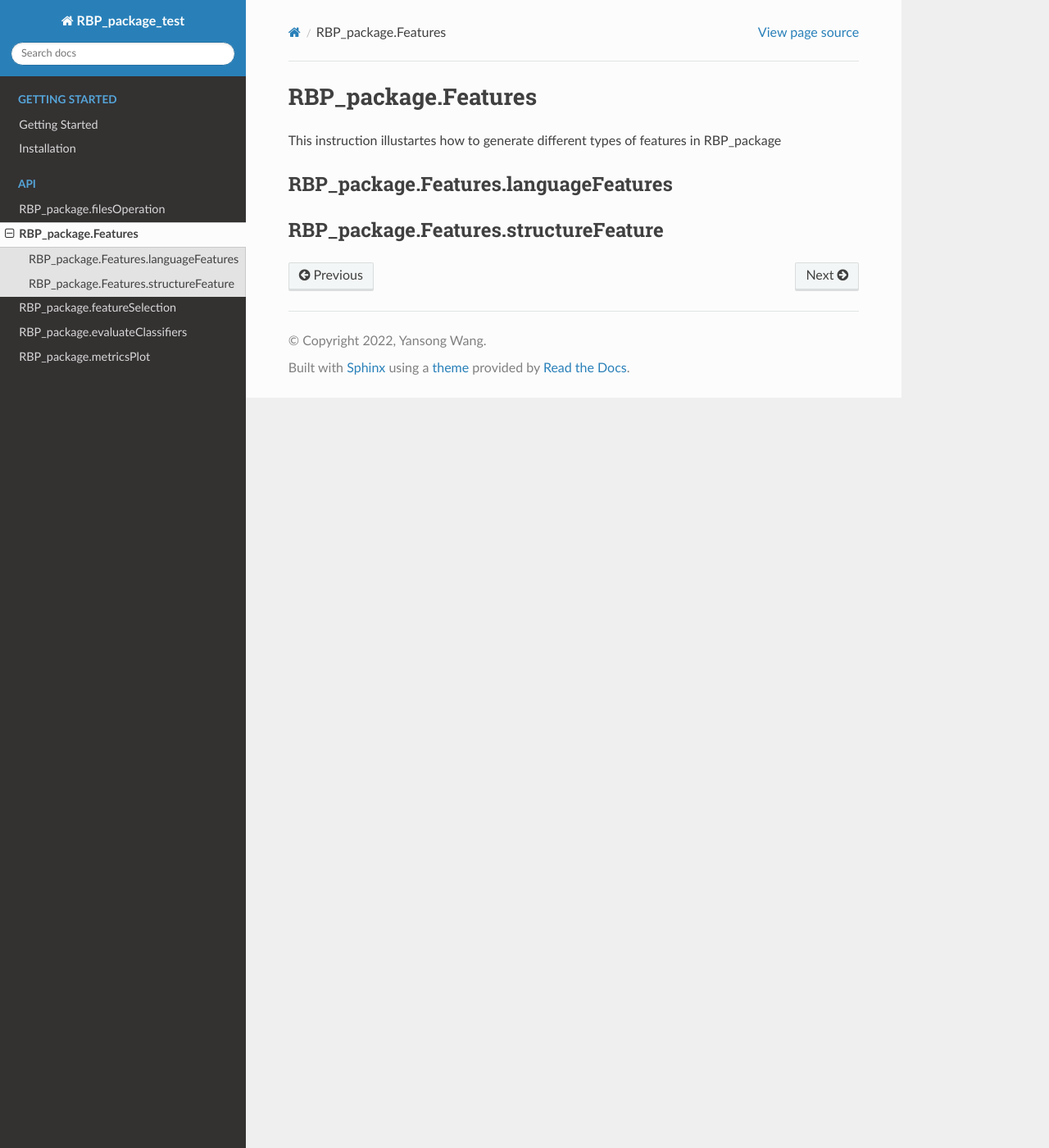
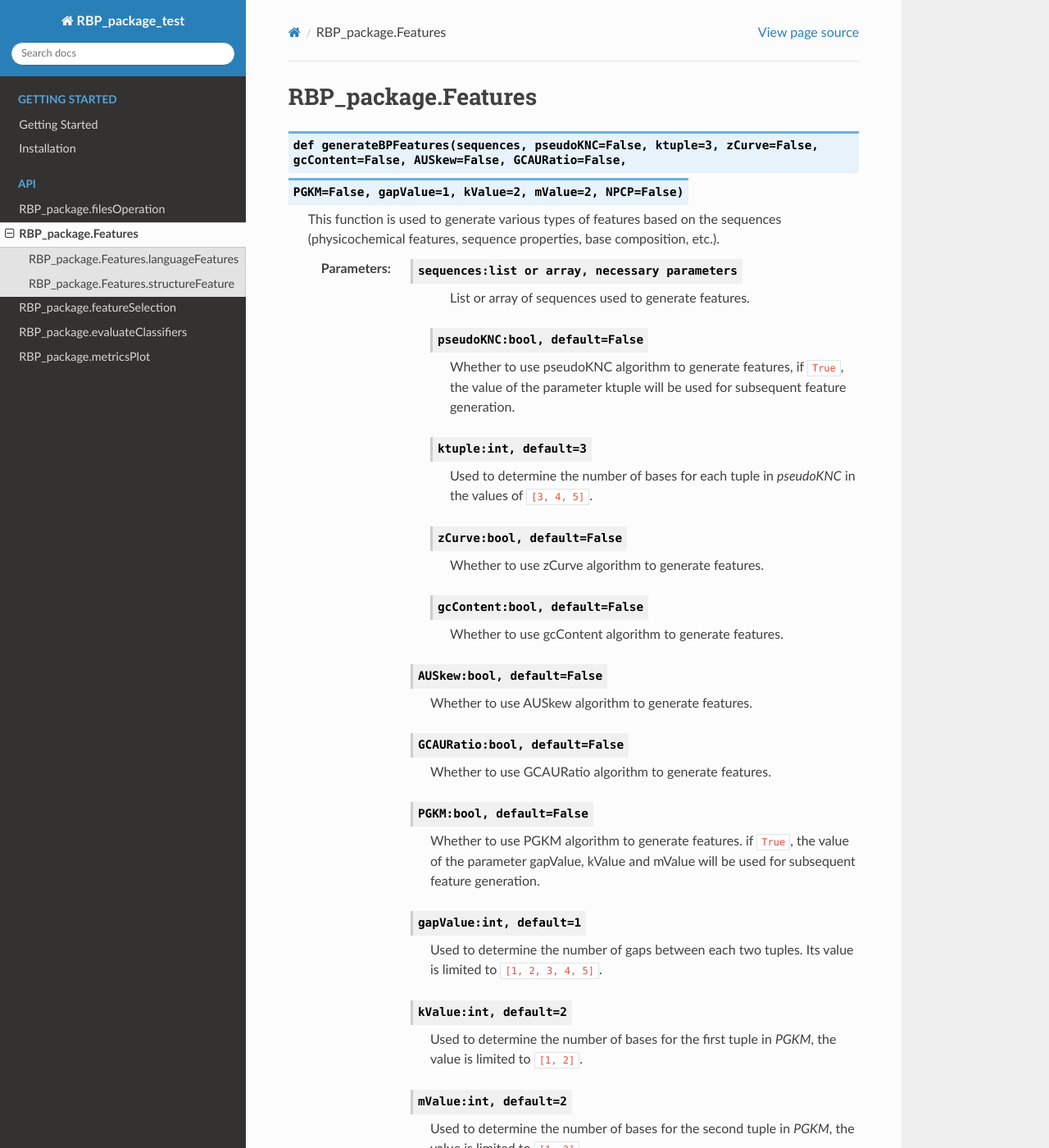
Before and after one commit to no-banana/PyRBP, a Sphinx documentation site: the page built from docs/source/RNA_features.rst, in a window 1280 px wide and 1400 px high. Shown: the whole window at 82% size. Built offline with Sphinx 7.4.7 and the Read the Docs theme 2.0.0, drawn with Linux system fonts in a browser that asks for light colours; some of the changed text lies outside the part shown.

Commit message:
Add files via upload

```diff
--- a/docs/source/RNA_features.rst
+++ b/docs/source/RNA_features.rst
@@ -1,8 +1,7 @@
 RBP_package.Features
 ==================================
-This instruction illustartes how to generate different types of features in RBP_package
 
-.. py:function::def generateBPFeatures(sequences, pseudoKNC=False, ktuple=3, zCurve=False, gcContent=False, AUSkew=False, GCAURatio=False,
+.. py:function:: def generateBPFeatures(sequences, pseudoKNC=False, ktuple=3, zCurve=False, gcContent=False, AUSkew=False, GCAURatio=False,
                      PGKM=False, gapValue=1, kValue=2, mValue=2, NPCP=False)
 
     This function is used to generate various types of features based on the sequences (physicochemical features, sequence properties, base composition, etc.).
```
Also changed, not shown: 5 other files.
